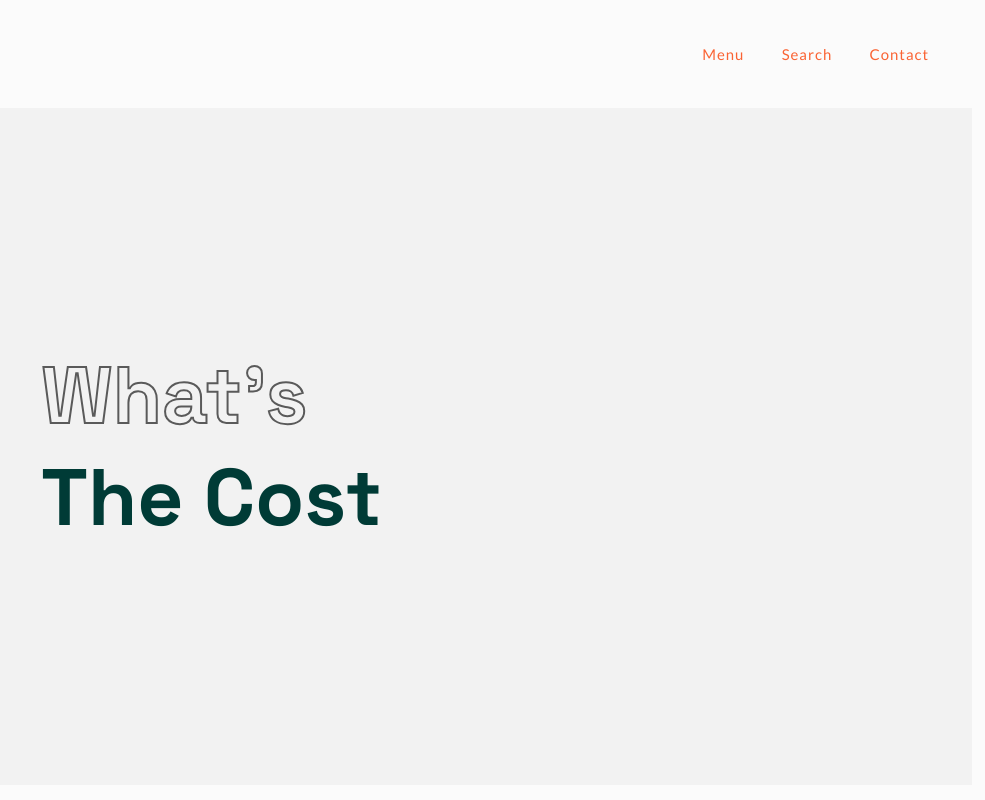
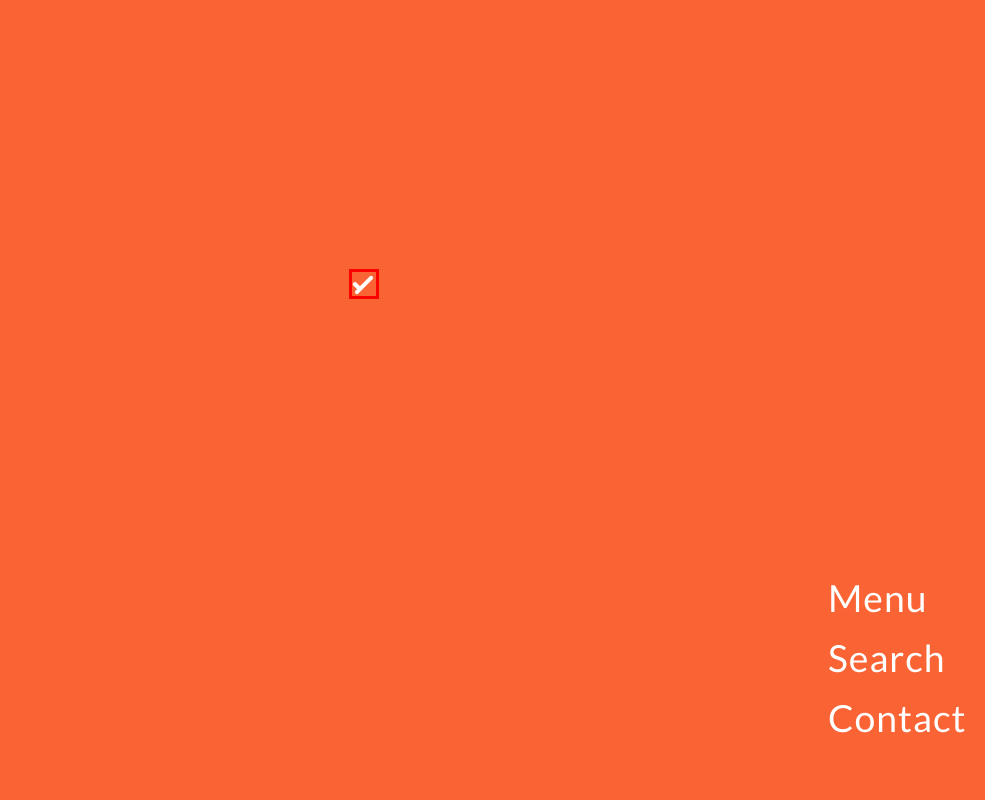
Before and after one commit to synnaf/whats-the-cost, a React (Create React App) app: page / in a window 1280 px wide. Shown: the top 800 px of the page, without its empty margins (295-1280 px from the left). Built offline with nearby package versions, Linux system fonts and the light colour scheme.

Commit message:
menu toggle

```diff
--- a/src/components/menu/Menu.js
+++ b/src/components/menu/Menu.js
@@ -2,8 +2,9 @@ import React from 'react';
 import './Menu.scss';
 
 const Menu = () => {
+
     return (
-        <nav className="main-navigation">
+        <nav className="main-navigation toggled">
             <button className="menu-toggle" aria-controls="primary-menu" aria-expanded="false">
                 <span></span>
                 <span></span>
--- a/src/components/menu/Menu.scss
+++ b/src/components/menu/Menu.scss
@@ -103,16 +103,17 @@ $mobileMenu: 1024px; // 1024px;
     flex-direction: column;
     // min-height: 100vh; // check if buggy
     overflow-y: scroll;
-  padding: 1rem 1.5rem 3rem 1.5rem;
+    background-color: $cta-orange; //green
+    color: white;
 
-//   background-color: $color-menu-background; //green
-//   --color: white;
-
+    //if menu is toggled, toggle button
     .menu-toggle {
-    margin-left: auto;
+        margin: auto;
+        border:solid red;
         & span {
         opacity: 0;
         margin: 0;
+        background-color:white;
         &:first-child {
             opacity: 1;
             transform: translateY(calc(50% + 3px)) rotate(-45deg);
@@ -123,7 +124,7 @@ $mobileMenu: 1024px; // 1024px;
         }
         }
     }
-  .menu-main-container {
+    //menu nav + ul
     ul {
       display: flex;
       flex-direction: column;
@@ -141,20 +142,6 @@ $mobileMenu: 1024px; // 1024px;
     }
     padding-bottom: 1.8rem;
 }
-  .cta-container-menu {
-    display: flex;
-    flex-direction: column;
-    width: 100%;
-    form,
-    .cta {
-      margin: auto;
-      margin-bottom: 1.5rem;
-    }
-    .search-field {
-      width: 100%;
-    }
-  }
-}
 
 
 
@@ -164,20 +151,20 @@ $mobileMenu: 1024px; // 1024px;
 
 
 /* Sets toggle in mobile view */
-@media screen and (min-width: $mobileMenu) {
-    .menu-toggle {
-      display: none;
-    }
-    .main-navigation {
-      order: unset;
-    }
-    .main-navigation ul {
-      display: flex;
-    }
-    .main-navigation .cta-container-menu {
-      display: flex;
-    }
-  }
+// @media screen and (min-width: 600px) {
+//     .menu-toggle {
+//       display: none;
+//     }
+//     .main-navigation {
+//       order: unset;
+//     }
+//     .main-navigation ul {
+//       display: flex;
+//     }
+//     .main-navigation .cta-container-menu {
+//       display: flex;
+//     }
+//   }
 
   @keyframes fadeInMenu {
     0% {
```
Also changed, not shown: 1 other file (tests, documents, lock files or other folders). Lines whose indentation alone changed are shown as unchanged.
